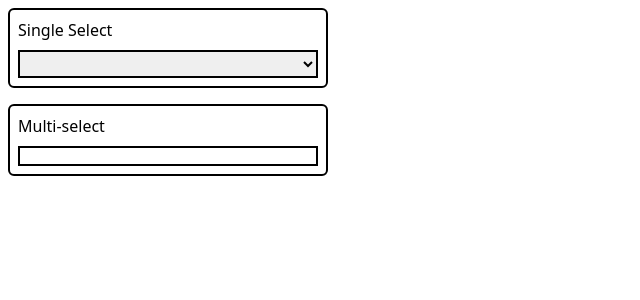
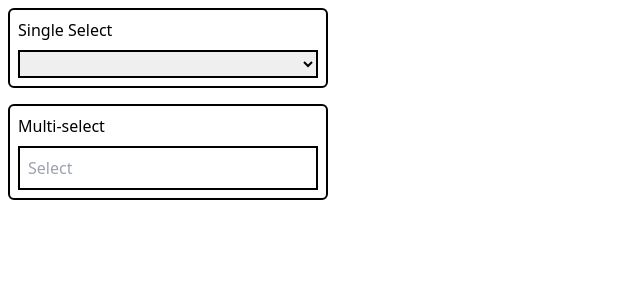
Before and after one commit to jng9230/hive-2024, a React (Create React App) app: page / in a window 1280 px wide. Shown: the top 300 px of the page, without its empty margins (0-640 px from the left). Built offline with nearby package versions, Linux system fonts and the light colour scheme; the HTML template or start-up script is replaced by a standard one.

Commit message:
placeholder if nothing is selected

```diff
--- a/src/components/Select.tsx
+++ b/src/components/Select.tsx
@@ -5,16 +5,19 @@ import Checkbox from './Checkbox';
 
 export default function Select({
     label,
+    placeholder,
     options,
-    isMultiSelect
+    isMultiSelect,
 }: {
     label: string,
+    placeholder?: string,
     options: string[],
     isMultiSelect?: boolean
 
 }) {
     const [selectedContent, setSelectedContent] = useState<boolean[]>(Array(options.length).fill(false))
     isMultiSelect = isMultiSelect ? isMultiSelect : false
+    placeholder = placeholder ? placeholder : `Select`
 
     const handleSelectClick = (d: string, i: number) => {
         // e.stopPropagation();
@@ -95,6 +98,7 @@ export default function Select({
                         onClick={toggleShowOptions}
                     >
                         {
+                            selectedContent.reduce((total, x) => total + (x ? 1 : 0), 0) !== 0 ?
                                 // [...selectedContent].map((d, i) => {
                                 [...selectedContent].map((d, i) => {
                                     if (d) {
@@ -110,6 +114,10 @@ export default function Select({
                                         return <span key={i}></span>
                                     }
                                 })
+                                :
+                                <span className="text-gray-400">
+                                    {placeholder}
+                                </span>
                         }
                     </ul>
                     <div className={`border-2 border-black ${!showOptions ? "hidden" : ""}`}
@@ -118,7 +126,7 @@ export default function Select({
                             {/* select/unselect all */}
                             <li className="flex items-center px-2 py-1">
                                 <Checkbox checked={selectAllChecked} onChange={handleSelectAllClick} />
-                                <span> Select All </span>
+                                <span> Select all </span>
                                 <BiX onClick={handleUnselectAllClick} className="cursor-pointer relative top-[1px] hover:text-red-600 text-lg" />
                             </li>
                             {
```
Lines whose indentation alone changed are shown as unchanged.
